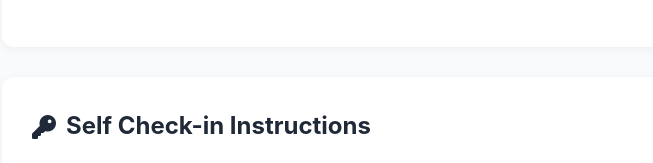
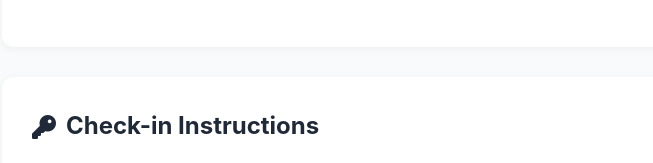
Before and after one commit to tsakonakisj/digital-guestbook, a website: page index.html in a window 1280 px wide. Shown: the part 1646-1809 px from the top of the page, without its empty margins (108-761 px from the left). Drawn offline with Linux system fonts and the light colour scheme.

Commit message:
Updated index.html

```diff
--- a/index.html
+++ b/index.html
@@ -477,10 +477,10 @@
         </div>
       </section>
 
-      <!-- Self Check-in Instructions -->
+      <!-- Check-in Instructions -->
       <section class="section">
         <div class="lang-content active" data-lang="en">
-          <h2><i class="fas fa-key"></i>Self Check-in Instructions</h2>
+          <h2><i class="fas fa-key"></i>Check-in Instructions</h2>
           <h3>Check-in Steps</h3>
           <p>Keys will be provided by arrangement.</p>
         </div>
```
